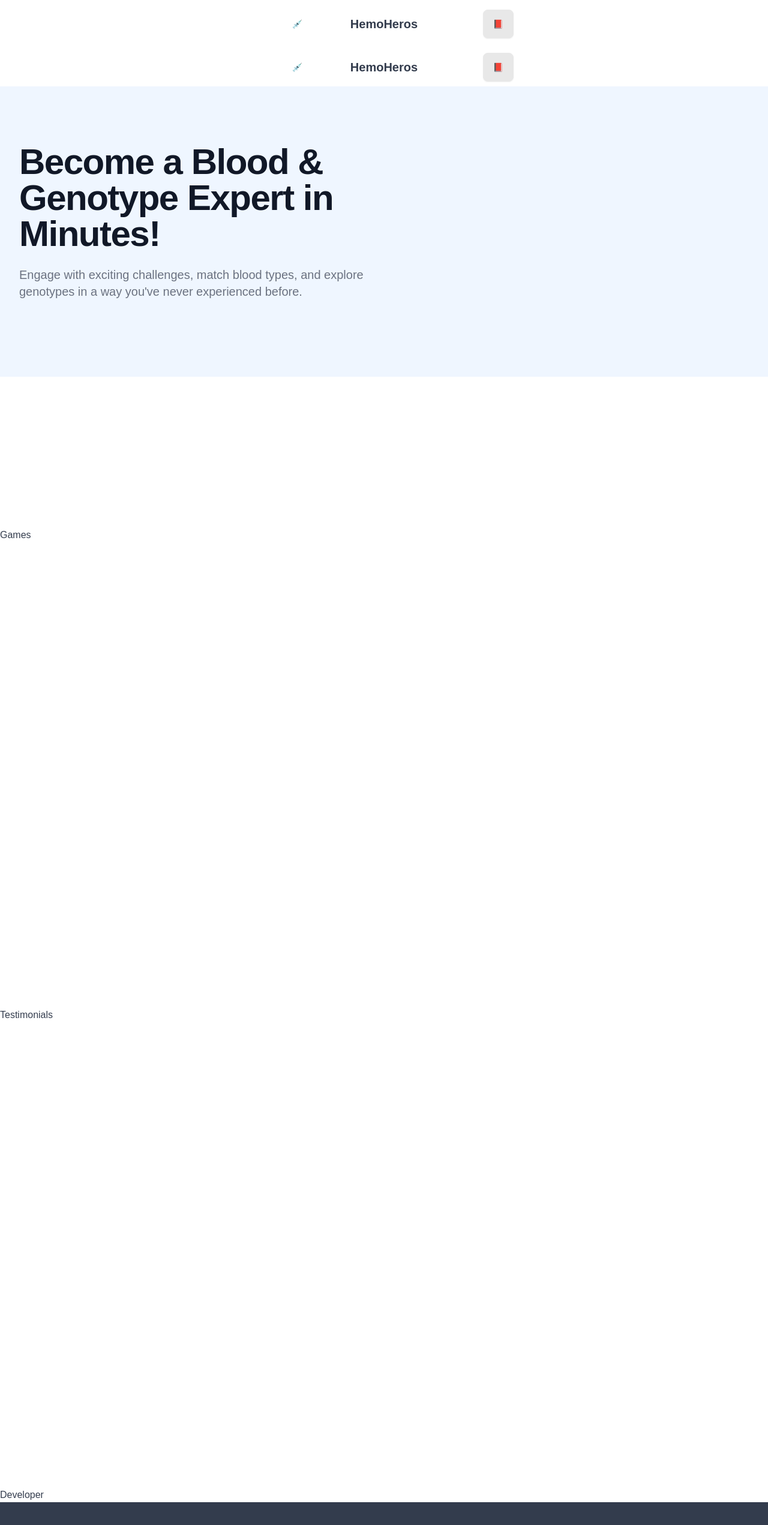
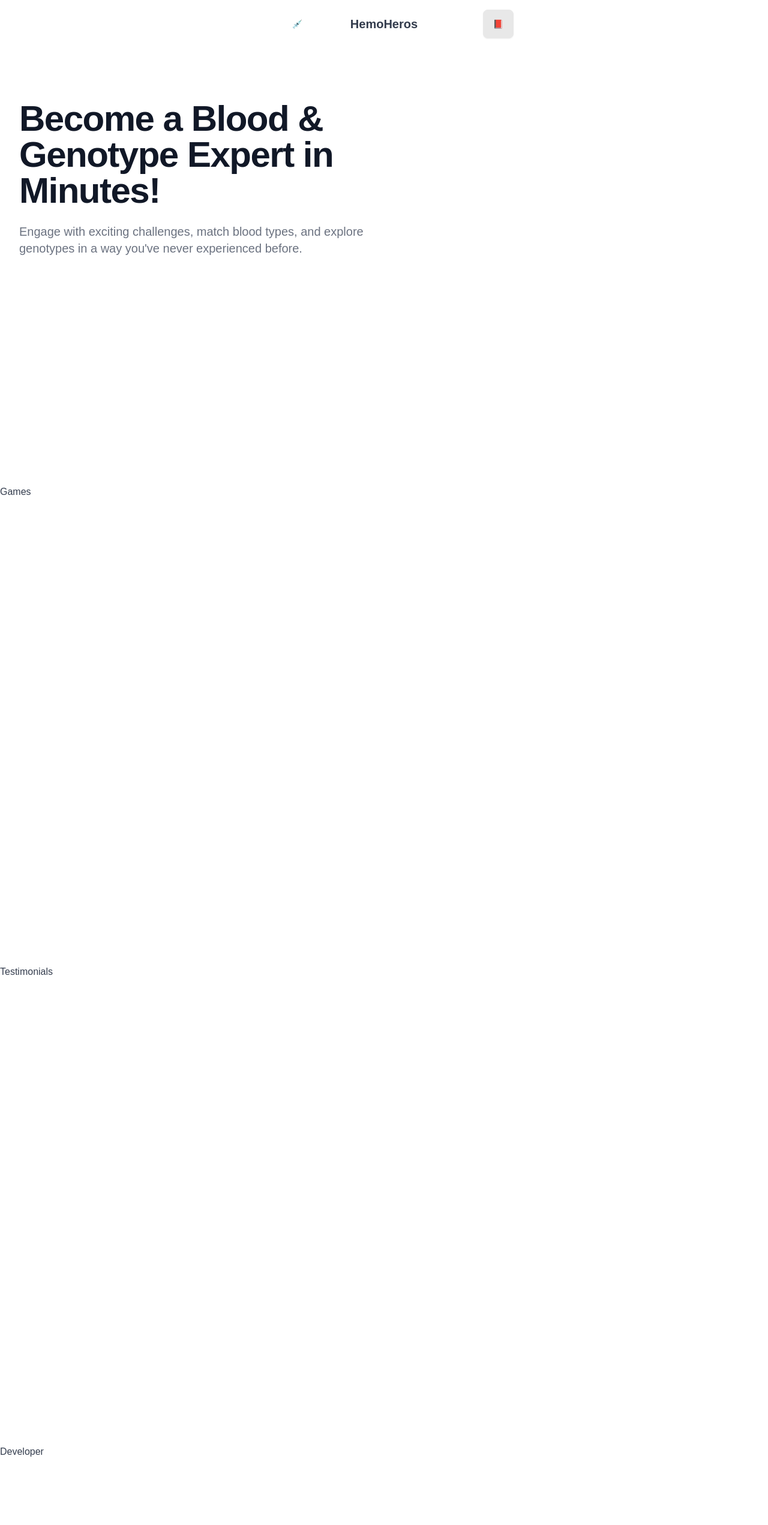
Before and after one commit to harryyking/HemoHeros, a Next.js app: page / in a window 1280 px wide. Shown: the top 2542 px of the page at 60% size. Built offline with nearby package versions, Linux system fonts and the light colour scheme; a web font is replaced by a local one.

Commit message:
deve add

```diff
--- a/app/page.tsx
+++ b/app/page.tsx
@@ -2,7 +2,6 @@ import Developer from "@/components/Developer";
 import Footer from "@/components/Footer";
 import Games from "@/components/Games";
 import Hero from "@/components/Hero";
-import Nav from "@/components/Nav";
 import Testimonials from "@/components/Testimonials";
 import Image from "next/image";
 
@@ -12,11 +11,8 @@ import Image from "next/image";
 export default function Home() {
   return (
     <div>
-      <div className="min-h-screen">
-        <Nav/>
+
       <Hero/>
-      </div>
-
       <Games/>
       <Testimonials/>
       <Developer/>
--- a/components/Developer.tsx
+++ b/components/Developer.tsx
@@ -2,7 +2,7 @@ import React from 'react'
 
 const Developer = () => {
   return (
-    <div>Developer</div>
+    <div className='min-h-screen'>Developer</div>
   )
 }
 
--- a/components/Hero.tsx
+++ b/components/Hero.tsx
@@ -6,7 +6,7 @@ const Hero = () => {
     <div className='min-h-screen'>
 
     <Nav/>
-    <div className="relative overflow-hidden bg-blue-50 py-16 sm:py-24">
+    <div className="relative overflow-hidden py-16 sm:py-24">
     <div className="max-w-7xl mx-auto px-4 sm:px-6 lg:px-8">
       <div className="lg:grid lg:grid-cols-2 lg:gap-8 items-center">
         <div className="max-w-md mx-auto lg:max-w-none lg:mx-0">
```
